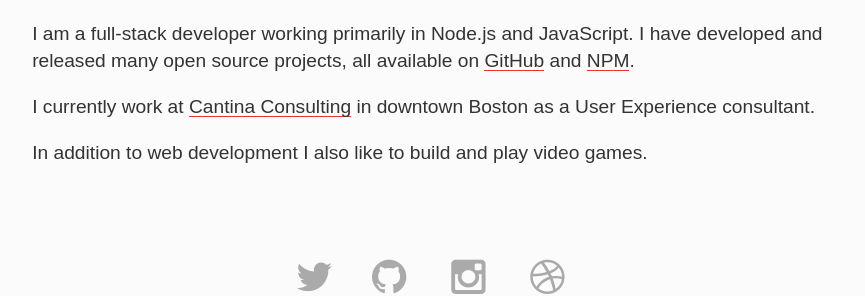
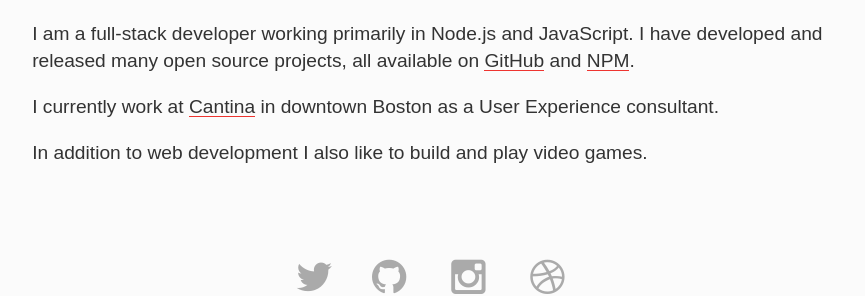
Before and after one commit to neogeek/neogeek.github.io, a Jekyll site: the page built from about.md, in a window 1280 px wide. Shown: the part 1090-1386 px from the top of the page, without its empty margins (207-1072 px from the left). Built offline with Jekyll 4.4.1, drawn with Linux system fonts in a browser that asks for light colours; Markdown is read by kramdown in place of the engine named in the settings.

Commit message:
Updated company name.

```diff
--- a/_config.yml
+++ b/_config.yml
@@ -8,6 +8,6 @@ description: |
 
   I am a full-stack developer working primarily in Node.js and JavaScript. I have developed and released many open source projects, all available on [GitHub](https://github.com/neogeek) and [NPM](http://npmjs.com/~neogeek).
 
-  I currently work at [Cantina Consulting](http://cantina.co/) in downtown Boston as a User Experience consultant.
+  I currently work at [Cantina](http://cantina.co/) in downtown Boston as a User Experience consultant.
 
   In addition to web development I also like to build and play video games.
```
